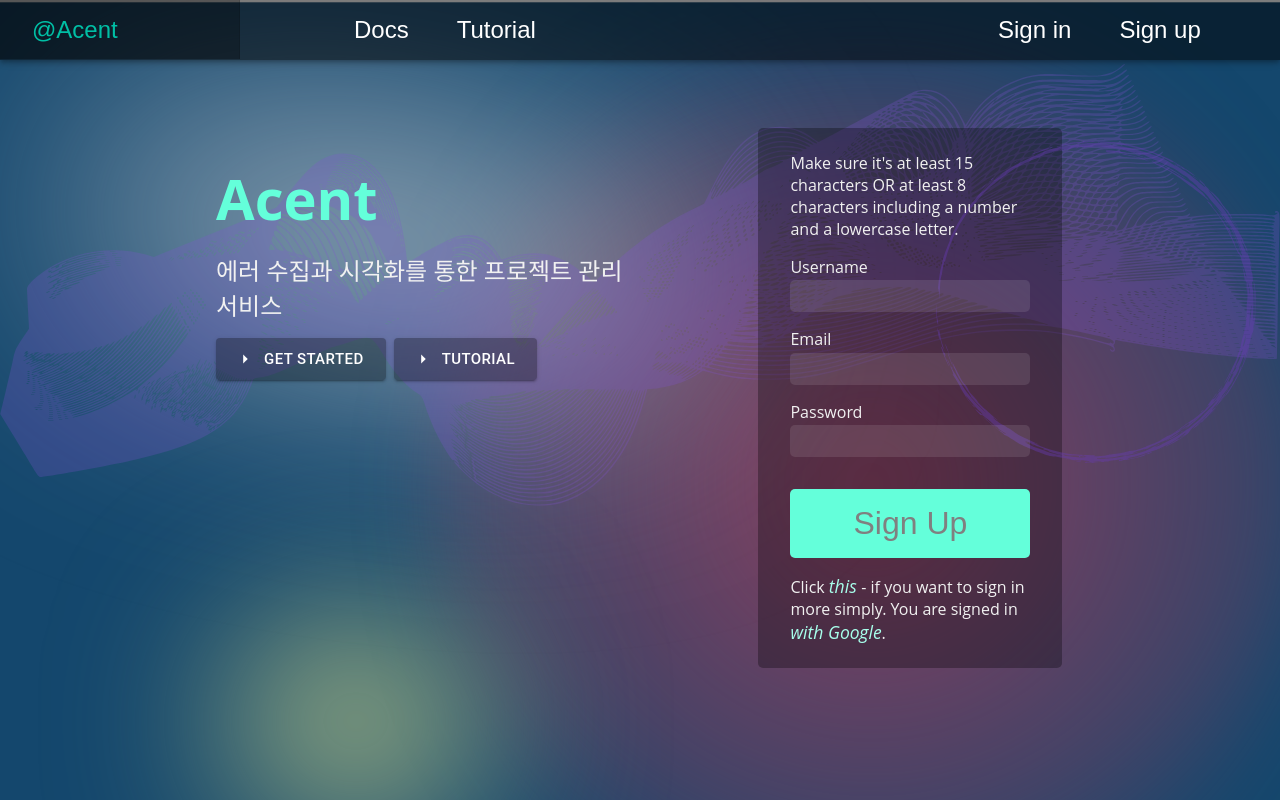
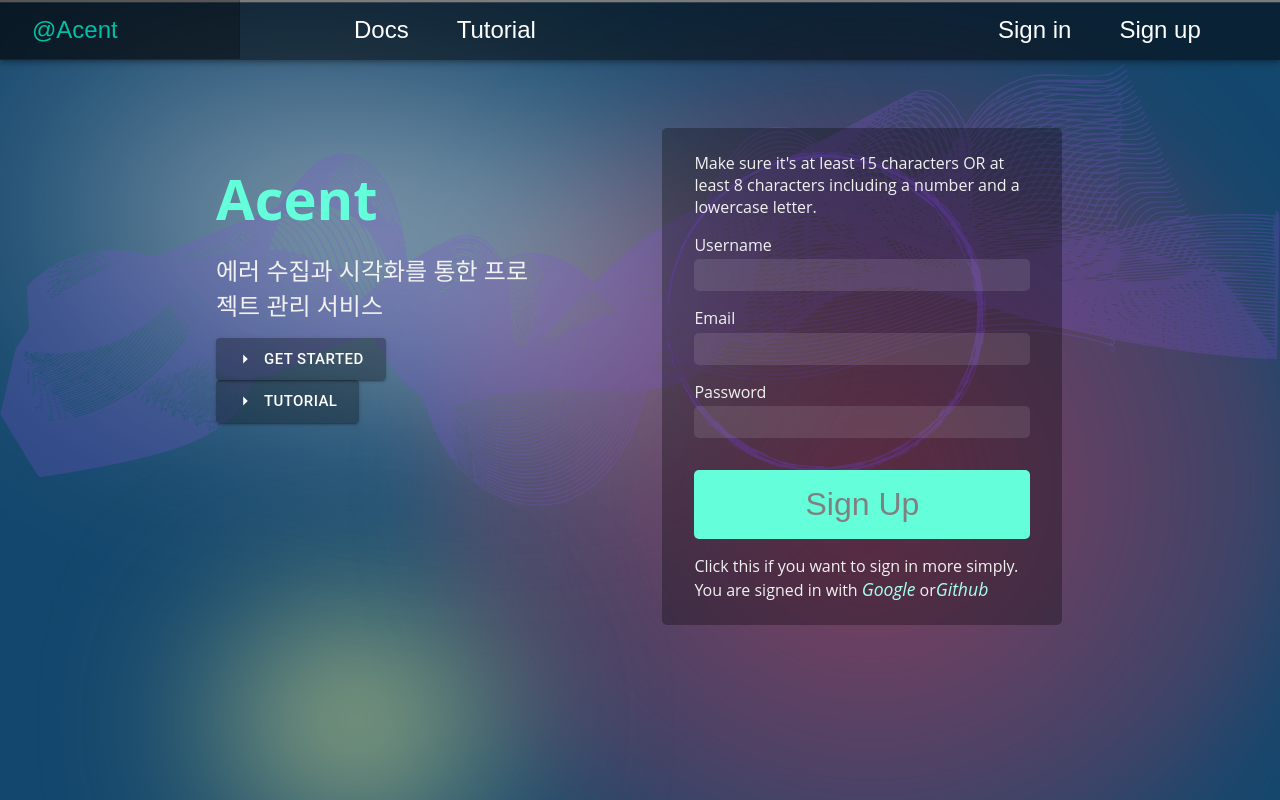
Before and after one commit to boostcamp-2020/Project11-C-Web-FE-Performance-Monitoring-Admin, a React app: page / in a window 1280 px wide. Built offline with nearby package versions, Linux system fonts and the light colour scheme.

Commit message:
style: 디자인 수정

```diff
--- a/src/components/login/RightContents.tsx
+++ b/src/components/login/RightContents.tsx
@@ -1,5 +1,6 @@
 import React, { useState } from 'react';
-import styled from 'styled-components';
+import styled, { css, keyframes } from 'styled-components';
+import { makeStyles } from '@material-ui/core/styles';
 
 const Container = styled.div`
   flex: 1.1;
@@ -15,18 +16,29 @@
   text-align: center;
 `;
 
+const rotate = keyframes`
+  0% {left: 40%; transform: rotate(0deg);}
+  25% {left: 43%; transform: rotate(90deg);}
+  50% {left: 46%; transform: rotate(180deg);}
+  75% {left: 49%; transform: rotate(270deg);}
+  100% {left: 52%; transform: rotate(360deg);}
+`;
+
 const BackgroundImage = styled.img`
   width: 20rem;
   margin-top: 4.5rem;
   position: absolute;
   z-index: 1;
-  top: 4.3rem;
-  left: 58.5rem;
+  top: 10%;
+  left: 52%;
+  animation: ${rotate} 5s linear;
 `;
 
 const Form = styled.div`
   display: flex;
   flex-direction: column;
+
+  width: 400px;
 
   padding-top: 0.5rem;
   padding-bottom: 1.5rem;
@@ -81,6 +93,9 @@
   const OauthHandler = () => {
     window.location.href = `${process.env.API_URL}/oauth/google`;
   };
+  const Github = () => {
+    window.location.href = `${process.env.API_URL}/oauth/github`;
+  };
 
   const [usernameInput, setUsenameInput] = useState<string>('');
   const [emailInput, setEmailInput] = useState<string>('');
@@ -91,7 +106,6 @@
   };
 
   const checkInputValidation = inputValue => {
-    console.log(inputValue);
     if (inputValue === '') return 'none';
     if (inputValue.length < 8) return '2px solid rgba(255, 0, 0, 0.5)';
     return '2px solid rgba(0, 255, 0, 0.5)';
@@ -125,9 +139,9 @@
         />
         <SingUpButton>Sign Up</SingUpButton>
         <FormText>
-          Click <OauthLink onClick={OauthHandler}>this </OauthLink> - if you
-          want to sign in more simply. You are signed in{' '}
-          <OauthLink onClick={OauthHandler}>with Google</OauthLink>.
+          Click this if you want to sign in more simply. You are signed in with{' '}
+          <OauthLink onClick={OauthHandler}>Google</OauthLink> or
+          <OauthLink onClick={Github}>Github</OauthLink>
         </FormText>
       </Form>
     </Container>
```
